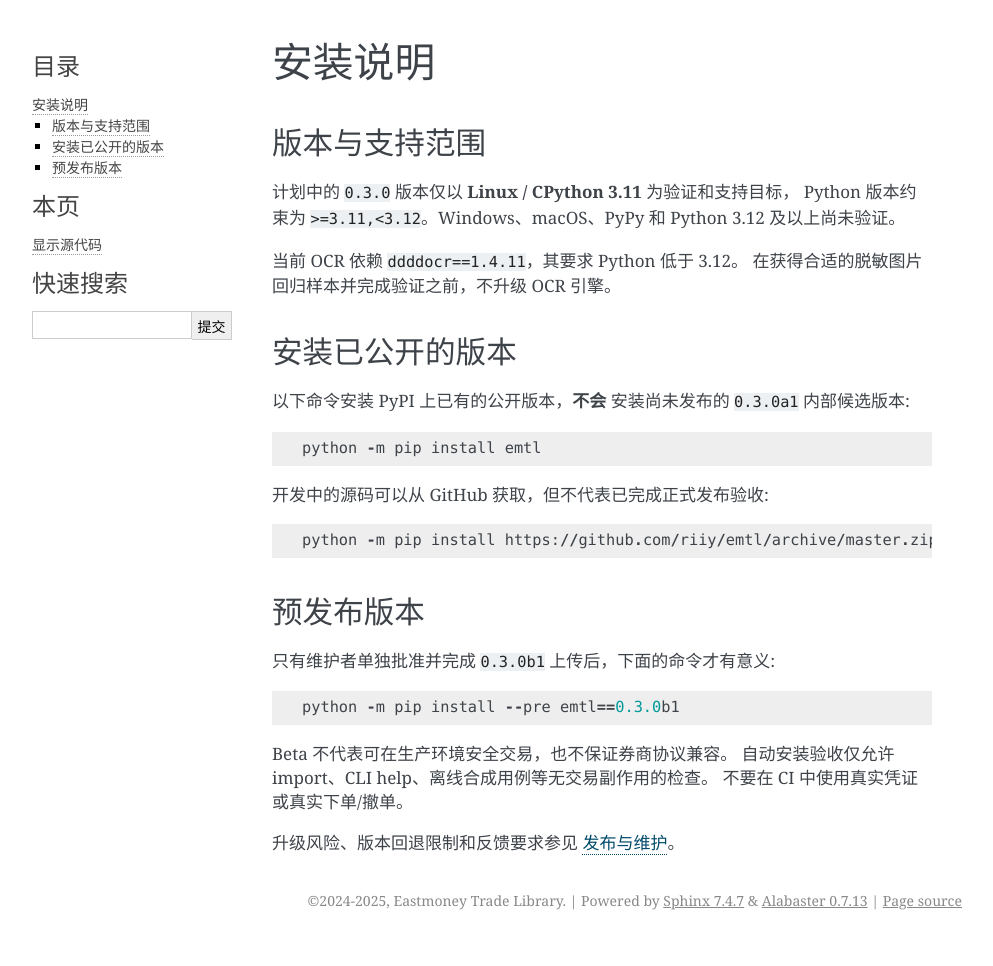
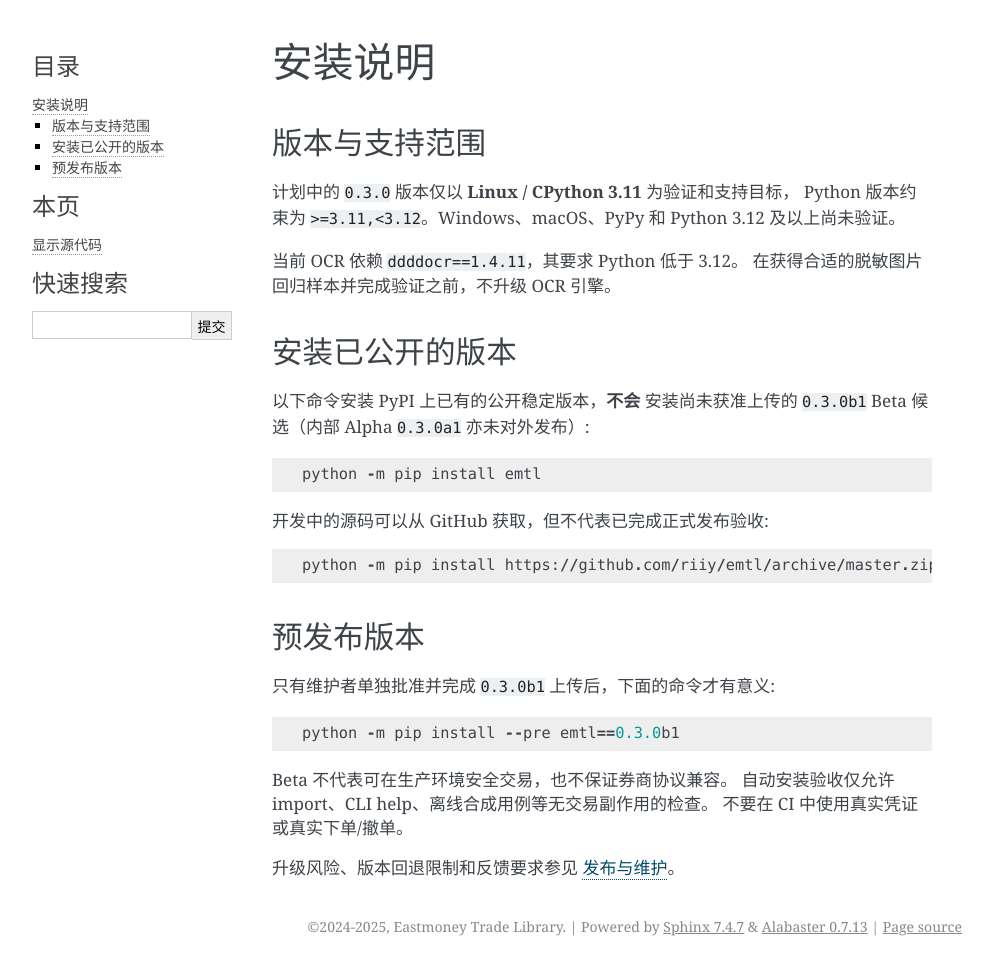
Before and after one commit to riiy/emtl, a Sphinx documentation site: the page built from docs/installation.rst, in a window 1280 px wide. Shown: the whole page, without its empty margins (148-1141 px from the left). Built offline with Sphinx 7.4.7, drawn with Linux system fonts in a browser that asks for light colours; before the commit the page ends 940 px from its top, so only the background shows below that.

Commit message:
docs(beta): prepare 0.3.0b1 notes in docs/installation.rst

```diff
--- a/docs/installation.rst
+++ b/docs/installation.rst
@@ -15,8 +15,8 @@ Python 3.12 及以上尚未验证。
 安装已公开的版本
 ================
 
-以下命令安装 PyPI 上已有的公开版本，**不会** 安装尚未发布的
-``0.3.0a1`` 内部候选版本::
+以下命令安装 PyPI 上已有的公开稳定版本，**不会** 安装尚未获准上传的
+``0.3.0b1`` Beta 候选（内部 Alpha ``0.3.0a1`` 亦未对外发布）::
 
     python -m pip install emtl
 
```
